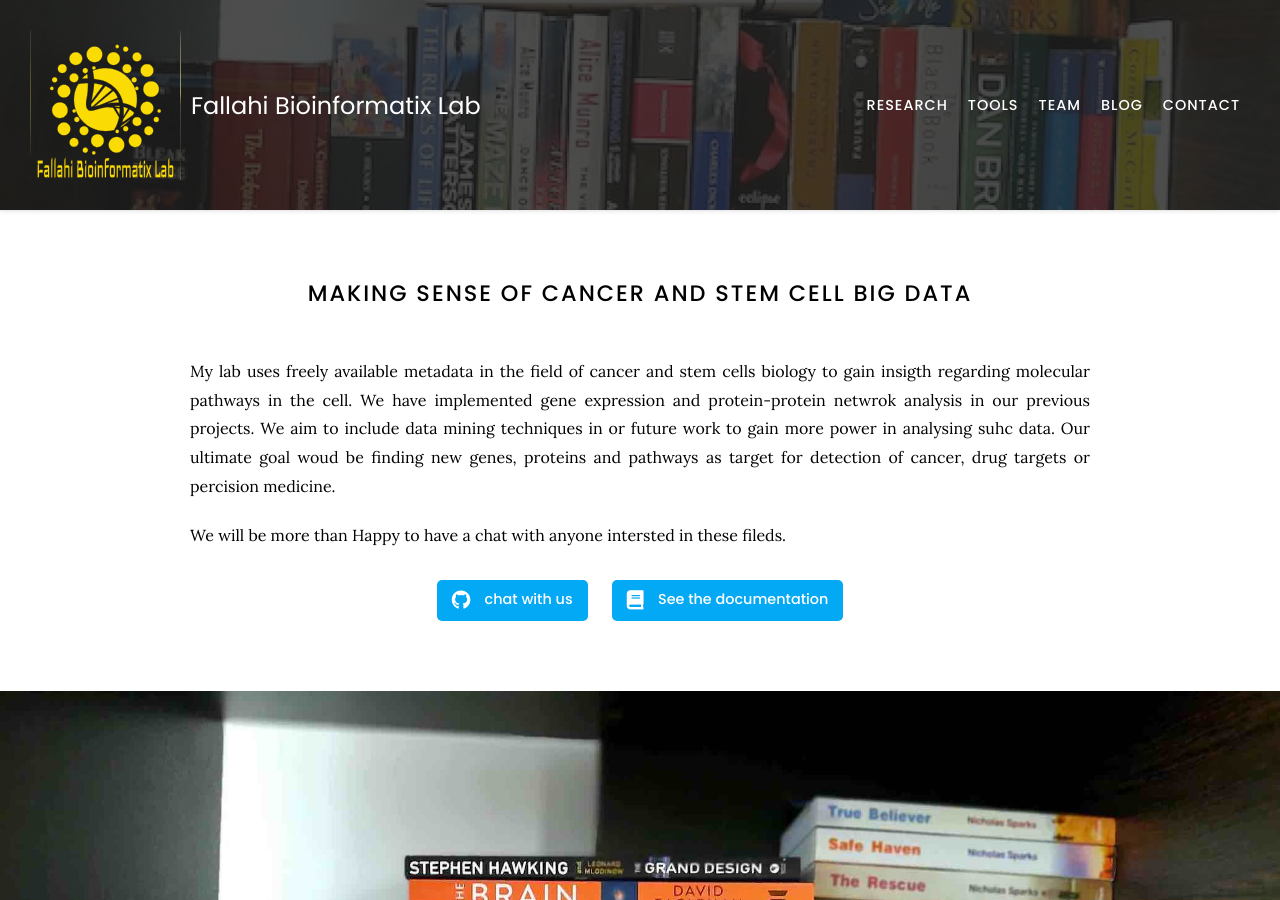
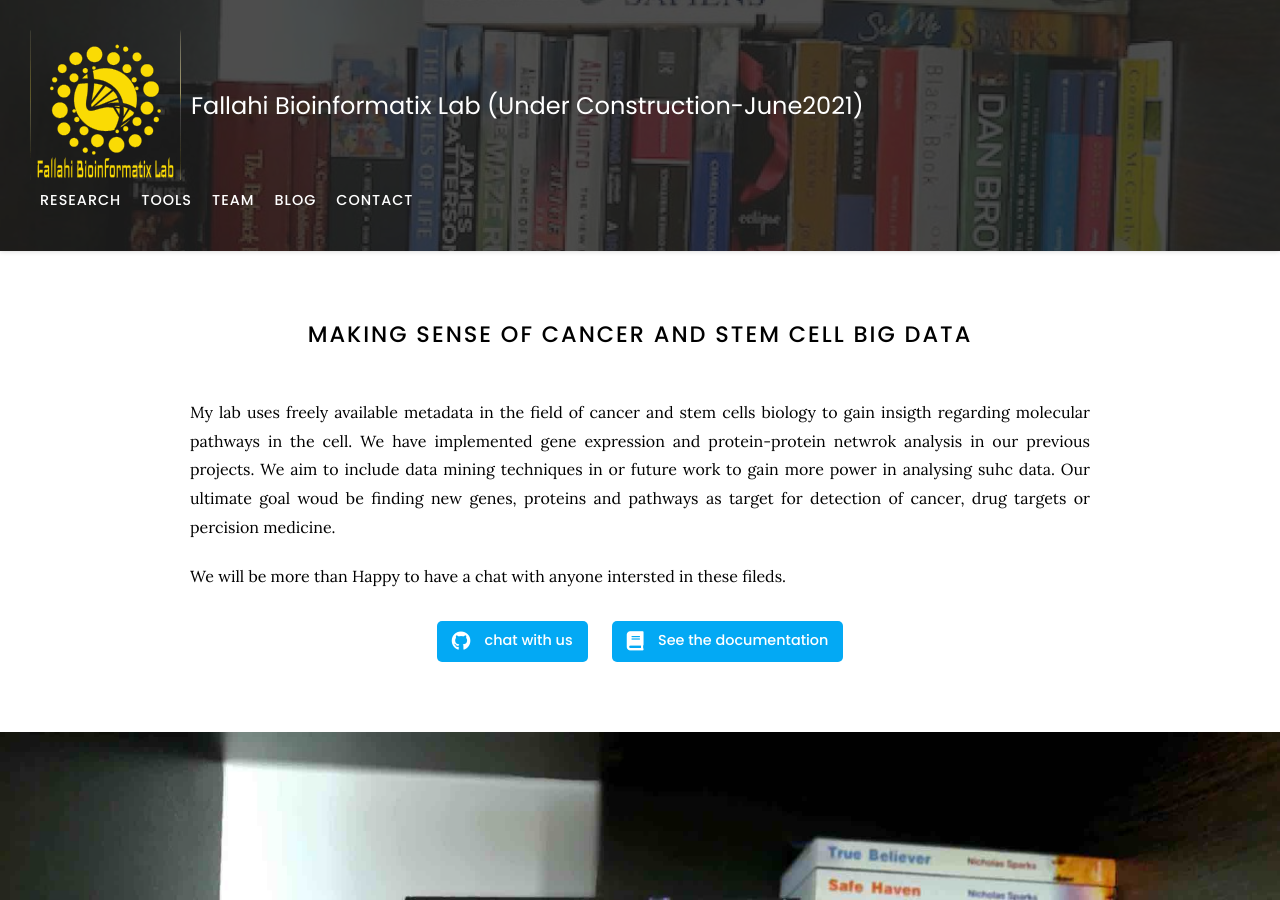
Before and after one commit to Hossein-Fallahi/Fallahi-Bioinformatics-Lab, a Jekyll site: the page built from index.md, in a window 1280 px wide and 900 px high. Built offline with Jekyll 4.4.1, drawn with Linux system fonts in a browser that asks for light colours; nearby versions of some CDN libraries.

Commit message:
Update _config.yaml

```diff
--- a/_config.yaml
+++ b/_config.yaml
@@ -1,7 +1,7 @@
 ### basic settings
 
 # site properties and page defaults
-title: Fallahi Bioinformatix Lab
+title: Fallahi Bioinformatix Lab (Under Construction-June2021)
 description: Contains BioMed data analysis related materials
 logo: images/logo.svg
 header: images/background.jpg
```
